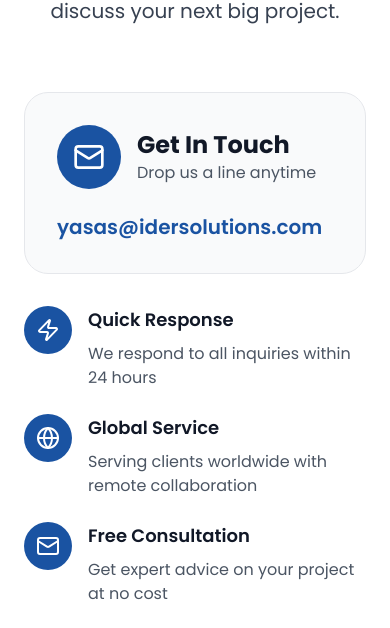
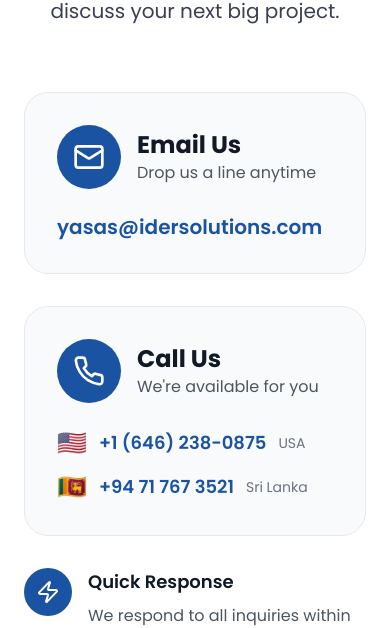
Before and after one commit to ddsyasas/idersolutions-web, a Next.js app: page / in a window 390 px wide. Shown: the part 10792-11420 px from the top of the page. Built offline with nearby package versions, Linux system fonts and the light colour scheme; no server answers.

Commit message:
Add phone numbers (USA & Sri Lanka) to contact section

```diff
--- a/src/components/Contact.tsx
+++ b/src/components/Contact.tsx
@@ -1,7 +1,7 @@
 'use client';
 
 import React, { useState, useEffect, useRef } from 'react';
-import { Mail, Globe, Zap } from 'lucide-react';
+import { Mail, Globe, Zap, Phone } from 'lucide-react';
 import { useToast } from '@/hooks/use-toast';
 
 // Service categories and packages matching pricing page
@@ -253,7 +253,7 @@ const Contact = () => {
                   <Mail className="w-8 h-8 text-white" />
                 </div>
                 <div>
-                  <h3 className="text-2xl font-bold text-gray-900">Get In Touch</h3>
+                  <h3 className="text-2xl font-bold text-gray-900">Email Us</h3>
                   <p className="text-gray-600">Drop us a line anytime</p>
                 </div>
               </div>
@@ -263,6 +263,41 @@ const Contact = () => {
               >
                 yasas@idersolutions.com
               </a>
+            </div>
+
+            {/* Phone Contact - Box-style */}
+            <div className="bg-gray-50 rounded-3xl p-8 border border-gray-200">
+              <div className="flex items-center space-x-4 mb-6">
+                <div className="w-16 h-16 bg-ider-yellow rounded-full flex items-center justify-center">
+                  <Phone className="w-8 h-8 text-white" />
+                </div>
+                <div>
+                  <h3 className="text-2xl font-bold text-gray-900">Call Us</h3>
+                  <p className="text-gray-600">We&apos;re available for you</p>
+                </div>
+              </div>
+              <div className="space-y-3">
+                <div className="flex items-center space-x-3">
+                  <span className="text-2xl">🇺🇸</span>
+                  <a
+                    href="tel:+16462380875"
+                    className="text-ider-yellow hover:opacity-80 text-lg font-semibold transition-colors duration-300"
+                  >
+                    +1 (646) 238-0875
+                  </a>
+                  <span className="text-gray-500 text-sm">USA</span>
+                </div>
+                <div className="flex items-center space-x-3">
+                  <span className="text-2xl">🇱🇰</span>
+                  <a
+                    href="tel:+94717673521"
+                    className="text-ider-yellow hover:opacity-80 text-lg font-semibold transition-colors duration-300"
+                  >
+                    +94 71 767 3521
+                  </a>
+                  <span className="text-gray-500 text-sm">Sri Lanka</span>
+                </div>
+              </div>
             </div>
 
             {/* Features */}
```
